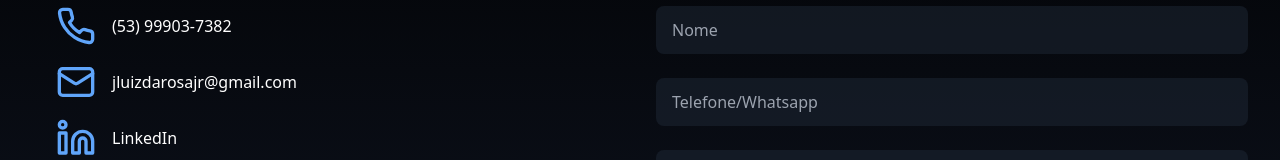
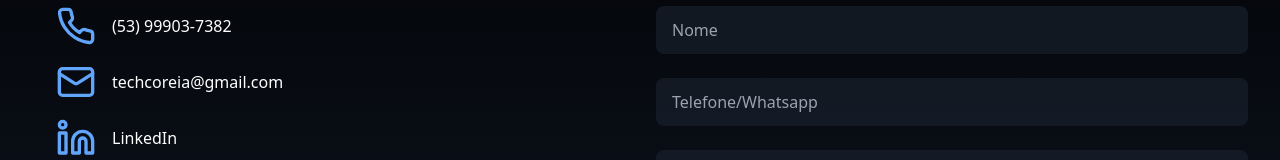
Before and after one commit to JoaoLuiz92/CoreIA, a React (Vite) app: page / in a window 1280 px wide. Shown: the part 3306-3466 px from the top of the page. Built offline with nearby package versions, Linux system fonts and the light colour scheme.

Commit message:
atualização

```diff
--- a/src/App.tsx
+++ b/src/App.tsx
@@ -268,7 +268,7 @@ function App() {
           <a href="mailto:" className="hover:underline">
           <Mail className="h-10 w-10 text-blue-400" />
           </a>
-          <span>jluizdarosajr@gmail.com</span>
+          <span>techcoreia@gmail.com</span>
         </div>
         <div className="flex items-center space-x-4">
           <Linkedin className="h-10 w-10 text-blue-400" />
```
